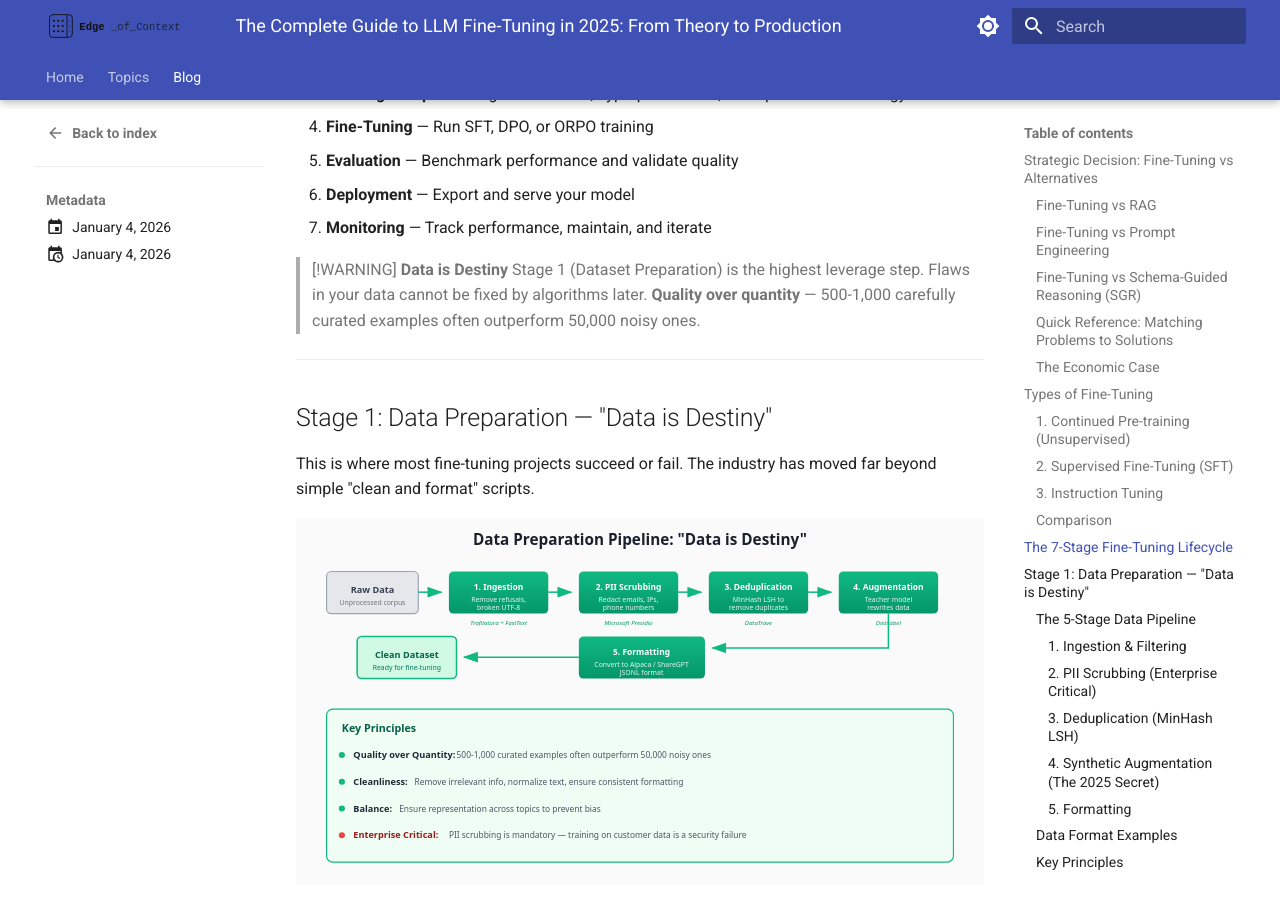
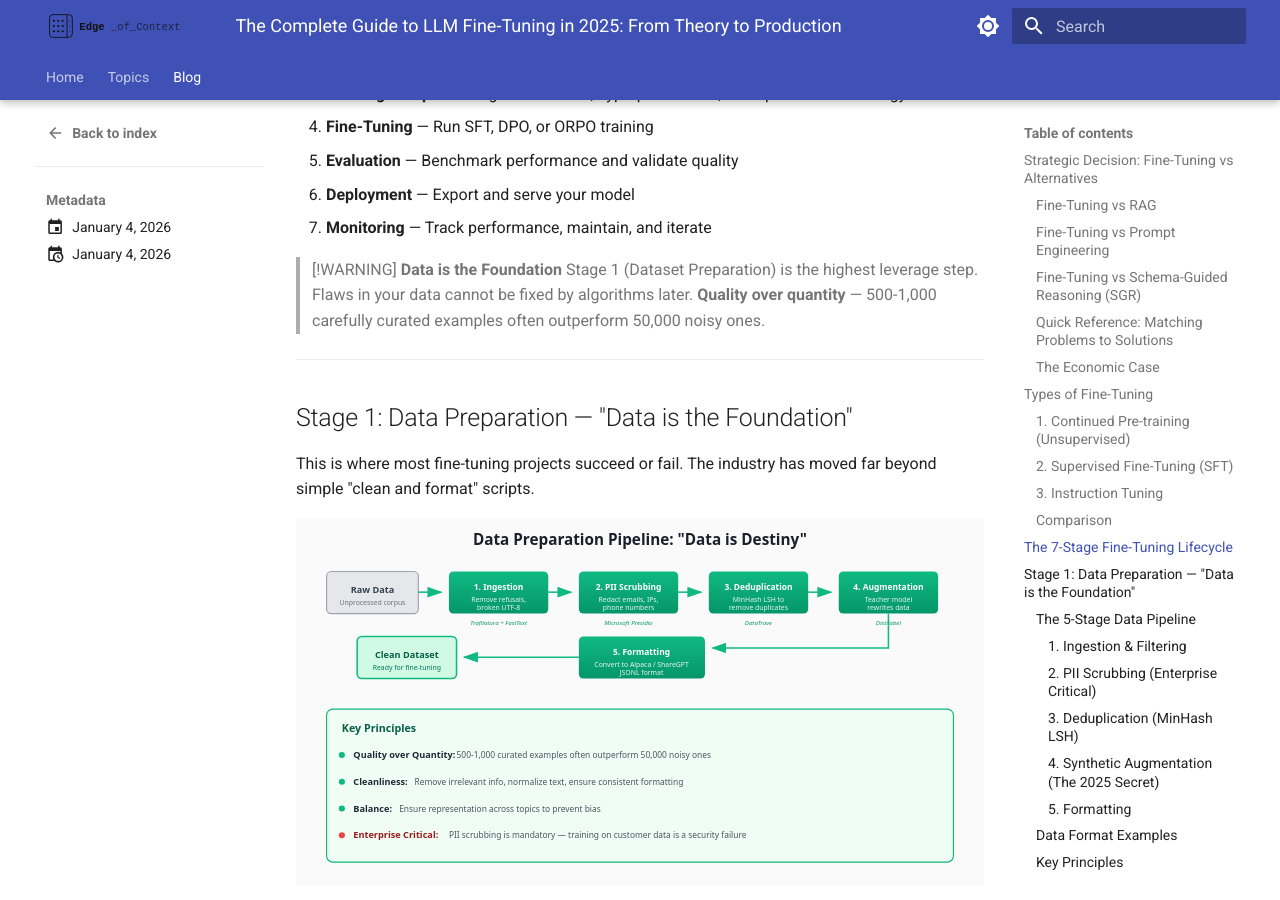
Before and after one commit to slavadubrov/notes, an MkDocs documentation site: the page built from docs/blog/posts/2026-01-04-finetuning-guide.md, in a window 1280 px wide and 900 px high, scrolled down 6568 px. Built offline with MkDocs 1.6.1 and Material for MkDocs 9.7.7, drawn with Linux system fonts in a browser that asks for light colours; some of the changed text lies outside the part shown.

Commit message:
destiny -> foundation

```diff
--- a/docs/blog/posts/2026-01-04-finetuning-guide.md
+++ b/docs/blog/posts/2026-01-04-finetuning-guide.md
@@ -168,12 +168,12 @@ Each stage builds on the previous one:
 6.  **Deployment** — Export and serve your model
 7.  **Monitoring** — Track performance, maintain, and iterate
 
-> [!WARNING] **Data is Destiny**
+> [!WARNING] **Data is the Foundation**
 > Stage 1 (Dataset Preparation) is the highest leverage step. Flaws in your data cannot be fixed by algorithms later. **Quality over quantity** — 500-1,000 carefully curated examples often outperform 50,000 noisy ones.
 
 ---
 
-## Stage 1: Data Preparation — "Data is Destiny"
+## Stage 1: Data Preparation — "Data is the Foundation"
 
 This is where most fine-tuning projects succeed or fail. The industry has moved far beyond simple "clean and format" scripts.
 
@@ -781,7 +781,7 @@ ollama run my-function-model
 
 1. **Follow the 7-stage lifecycle** — Data Preparation is the highest leverage step
 2. **Don't default to fine-tuning** — Try RAG and prompting first; use the decision framework
-3. **Data is destiny** — Use modern pipelines (DataTrove, Distilabel) with PII scrubbing for enterprise
+3. **Data is the foundation** — Use modern pipelines (DataTrove, Distilabel) with PII scrubbing for enterprise
 4. **Start with QLoRA** — Fine-tune 70B models on consumer GPUs (4x A100 minimum for production)
 5. **Use ORPO for alignment** — Single-stage training is faster and simpler than DPO or PPO
 6. **Consider DoRA** — When LoRA hits performance ceiling on complex reasoning tasks
```
